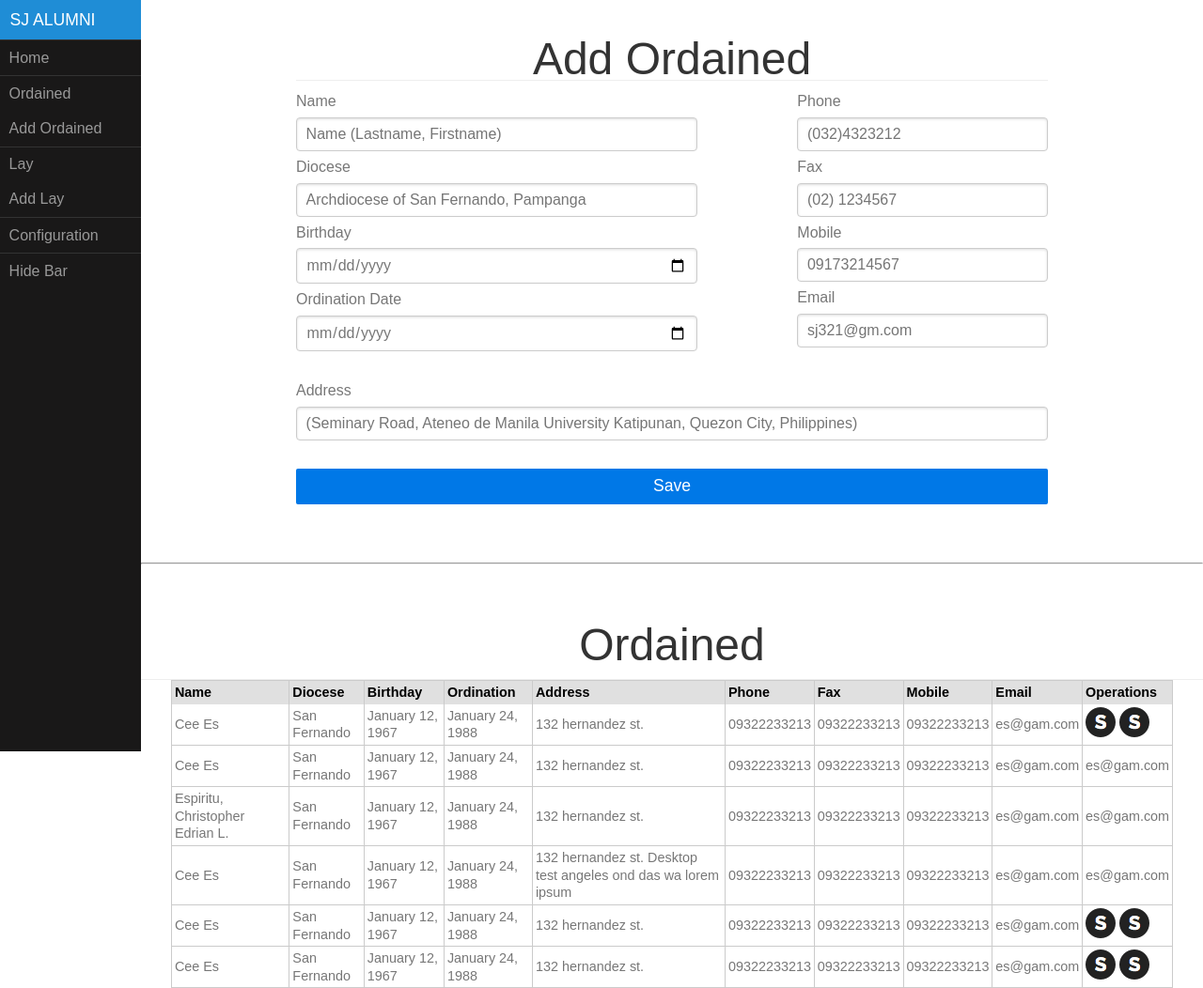
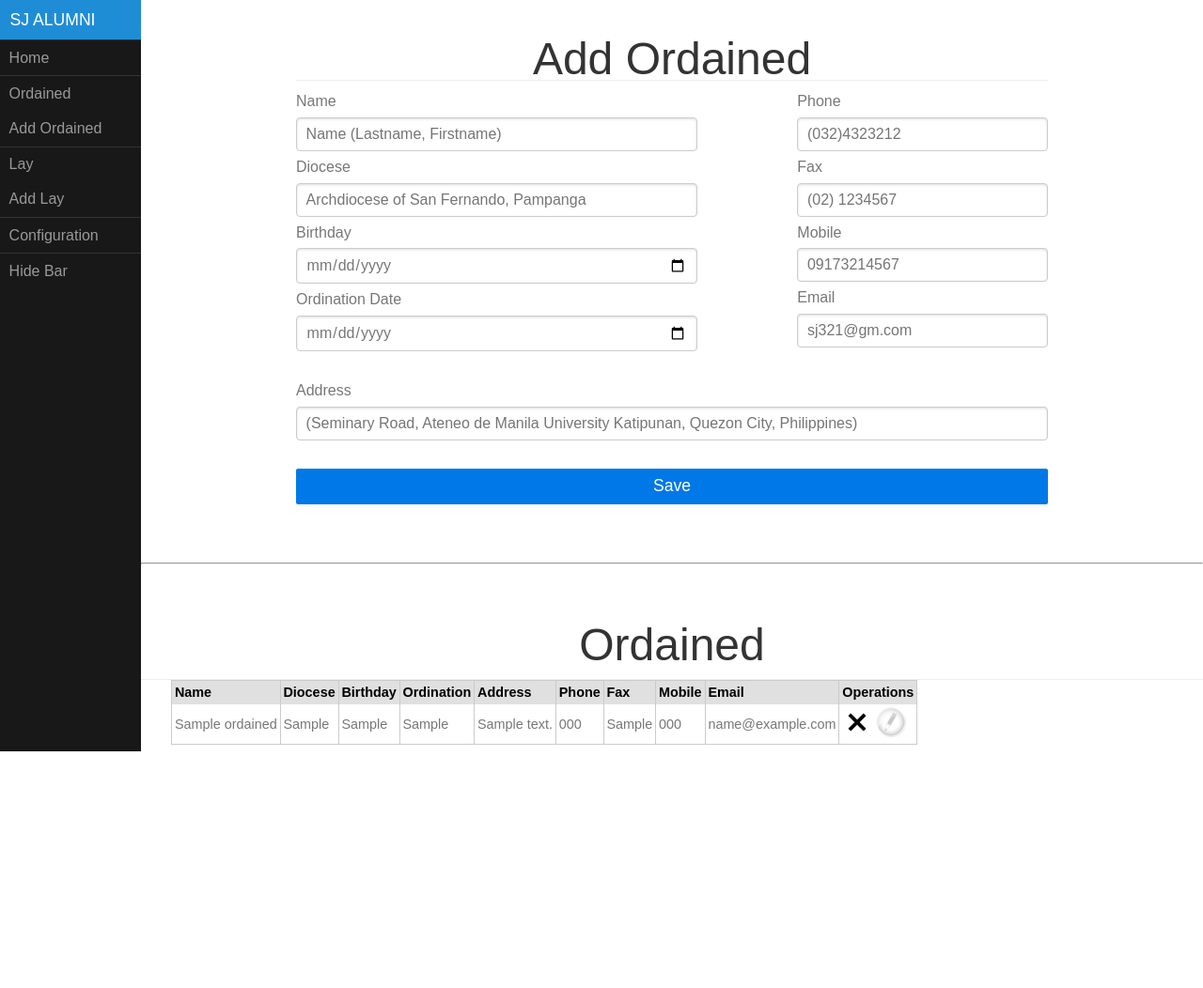
Before and after one commit to christopheredrian/san-jose-project-cms, a PHP site: page /ordained.php in a window 1280 px wide. Shown: the whole page at 94% size. After the commit the page ends 800 px from the top, so only its background shows below. Run offline with PHP 8.4, Linux system fonts and the light colour scheme; tables that the repository leaves empty or names only in its code hold one stand-in row (values such as "Sample post").

Commit message:
Add Functionality for delete buttons on lay.php and ordained.php

```diff
--- a/controller.php
+++ /dev/null
@@ -1,6 +0,0 @@
-<?php
-
-
-
-
- ?>
--- a/css/custom.css
+++ b/css/custom.css
@@ -18,9 +18,12 @@ th,td{
 	margin : 0;
 }
 
-img.icon{
-	height: 32;
-	width: 32;
+input[type=image]{
+	height: 32px;
+	width: 32px;
+}
+form{
+	display: inline;
 }
 
 /* Classes for button sizes */
--- a/db/AlumniDB.php
+++ b/db/AlumniDB.php
@@ -1,77 +1,124 @@
 <?php
 /**
-*
-*/
-class AlumniDB
-{
-
-	function __construct()
-	{
-
+ *
+ */
+class AlumniDB {
+	function __construct() {
 	}
-
-	public static function insertLay()
-	{
+	public static function insertLay() {
 		require_once 'login.php';
 		// Database access here
-		$conn = new mysqli($db_hostname,$db_username,$db_password,$db_database);
+		$conn = new mysqli ( $db_hostname, $db_username, $db_password, $db_database );
 		// Check connection
 		if ($conn->connect_error) {
-			die("Connection failed: " . $conn->connect_error);
+			die ( "Connection failed: " . $conn->connect_error );
 		}
 		$test2 = "";
 		// prepare and bind
-		$stmt = $conn->prepare("INSERT INTO lay (name,birthday,years_present,address,phone,fax,mobile,email) VALUES(?,?,?,?,?,?,?,?)");
-		$stmt->bind_param("ssssssss",$name,$birthday,$years,$address,$phone,$fax,$mobile,$email);
+		$stmt = $conn->prepare ( "INSERT INTO lay (name,birthday,years_present,address,phone,fax,mobile,email) VALUES(?,?,?,?,?,?,?,?)" );
+		$stmt->bind_param ( "ssssssss", $name, $birthday, $years, $address, $phone, $fax, $mobile, $email );
 		// Set param and execute
 		// name, birthday, years, phone, fax, mobile, email, address
-		$name  = sanitize_mysql($conn,$_POST['name']);
-		$birthday  = sanitize_mysql($conn,$_POST['birthday']);
-		$years  = sanitize_mysql($conn,$_POST['years']);
-		$phone  = sanitize_mysql($conn,$_POST['phone']);
-		$fax  = sanitize_mysql($conn,$_POST['fax']);
-		$mobile  = sanitize_mysql($conn,$_POST['mobile']);
-		$email  = sanitize_mysql($conn,$_POST['email']);
-		$address  = sanitize_mysql($conn,$_POST['address']);
+		$name = sanitize_mysql ( $conn, $_POST ['name'] );
+		$birthday = sanitize_mysql ( $conn, $_POST ['birthday'] );
+		$years = sanitize_mysql ( $conn, $_POST ['years'] );
+		$phone = sanitize_mysql ( $conn, $_POST ['phone'] );
+		$fax = sanitize_mysql ( $conn, $_POST ['fax'] );
+		$mobile = sanitize_mysql ( $conn, $_POST ['mobile'] );
+		$email = sanitize_mysql ( $conn, $_POST ['email'] );
+		$address = sanitize_mysql ( $conn, $_POST ['address'] );
 		// $test2 = "test45";
-		$stmt->execute();
+		$stmt->execute ();
 		// Close connections
-		$stmt->close();
-		$conn->close();
+		$stmt->close ();
+		$conn->close ();
 		echo "<h1>New records created successfully</h1>";
 	}
-	public static function insertOrdained()
-	{
+	public static function insertOrdained() {
 		require_once 'login.php';
 		// Database access here
-		$conn = new mysqli($db_hostname,$db_username,$db_password,$db_database);
+		$conn = new mysqli ( $db_hostname, $db_username, $db_password, $db_database );
 		// Check connection
 		if ($conn->connect_error) {
-			die("Connection failed: " . $conn->connect_error);
+			die ( "Connection failed: " . $conn->connect_error );
 		}
 		$test2 = "";
 		// prepare and bind
-		$stmt = $conn->prepare("INSERT INTO ordained (name,diocese,birthday,ordination,address,phone,fax,mobile,email) VALUES(?,?,?,?,?,?,?,?,?)");
-		$stmt->bind_param("sssssssss",$name,$diocese,$birthday,$ordination,$address,$phone,$fax,$mobile,$email);
+		$stmt = $conn->prepare ( "INSERT INTO ordained (name,diocese,birthday,ordination,address,phone,fax,mobile,email) VALUES(?,?,?,?,?,?,?,?,?)" );
+		$stmt->bind_param ( "sssssssss", $name, $diocese, $birthday, $ordination, $address, $phone, $fax, $mobile, $email );
 		// Set param and execute
 		// name, diocese, birthday, ordination, address, phone, fax, mobile, email
-		$name  = sanitize_mysql($conn,$_POST['name']);
-		$diocese  = sanitize_mysql($conn,$_POST['diocese']);
-		$birthday  = sanitize_mysql($conn,$_POST['birthday']);
-		$ordination  = sanitize_mysql($conn,$_POST['ordination']);
-		$address  = sanitize_mysql($conn,$_POST['address']);
-		$phone  = sanitize_mysql($conn,$_POST['phone']);
-		$fax  = sanitize_mysql($conn,$_POST['fax']);
-		$mobile  = sanitize_mysql($conn,$_POST['mobile']);
-		$email  = sanitize_mysql($conn,$_POST['email']);
+		$name = sanitize_mysql ( $conn, $_POST ['name'] );
+		$diocese = sanitize_mysql ( $conn, $_POST ['diocese'] );
+		$birthday = sanitize_mysql ( $conn, $_POST ['birthday'] );
+		$ordination = sanitize_mysql ( $conn, $_POST ['ordination'] );
+		$address = sanitize_mysql ( $conn, $_POST ['address'] );
+		$phone = sanitize_mysql ( $conn, $_POST ['phone'] );
+		$fax = sanitize_mysql ( $conn, $_POST ['fax'] );
+		$mobile = sanitize_mysql ( $conn, $_POST ['mobile'] );
+		$email = sanitize_mysql ( $conn, $_POST ['email'] );
 
 		// $test2 = "test45";
-		$stmt->execute();
+		$stmt->execute ();
 		// Close connections
-		$stmt->close();
-		$conn->close();
+		$stmt->close ();
+		$conn->close ();
 		echo "<h1>New records created successfully</h1>";
 	}
+	public static function getLay() {
+		require 'login.php';
+		$conn = new mysqli ( $db_hostname, $db_username, $db_password, $db_database );
+		if ($conn->connect_error) {
+			die ( "Connection failed: " . $conn->connect_error );
+		}
+		$sql = "SELECT * FROM lay";
+		$result = $conn->query ( $sql );
+		// if ($result->num_rows > 0) {
+		// // output data of each row
+		// while($row = $result->fetch_assoc()) {
+		// // echo "id: " . $row["id"]. " - Name: " . $row["firstname"]. " " . $row["lastname"]. "<br>";
+		// echo print_r($row);
+		// }
+		// } else {
+		// echo "0 results";
+		// }
+		$conn->close ();
+		return $result;
+	}
+	public static function getOrdained() {
+		require 'login.php';
+		$conn = new mysqli ( $db_hostname, $db_username, $db_password, $db_database );
+		if ($conn->connect_error) {
+			die ( "Connection failed: " . $conn->connect_error );
+		}
+		$sql = "SELECT * FROM ordained";
+		$result = $conn->query ( $sql );
+		$conn->close ();
+		return $result;
+	}
 
+	public static function delete($table, $id) {
+		if (is_int ( $id ) || $table === 'ordained' || $table === 'lay') {
+			require 'login.php';
+			// Create connection
+			$conn = new mysqli ( $db_hostname, $db_username, $db_password, $db_database );
+			if ($conn->connect_error) {
+				die ( "Connection failed: " . $conn->connect_error );
+			}
+
+			// sql to delete a record
+			$sql = "DELETE FROM $table WHERE id=$id";
+			if ($conn->query ( $sql ) === TRUE) {
+				echo "Record deleted successfully";
+			} else {
+				echo "Error deleting record: " . $conn->error;
+			}
+
+			$conn->close ();
+		}else{
+			echo "Error deleting record: Method args invalid";
+		}
+
+	}
 }
 ?>
--- a/index.php
+++ b/index.php
@@ -1,4 +1,7 @@
 <?php
 require("includes/header.html");
+
+echo $localIP = getHostByName(getHostName());
 require("includes/footer.html");
+
  ?>
--- a/ordained.php
+++ b/ordained.php
@@ -1,8 +1,7 @@
 <?php
-
 include_once 'includes/header.html';
 require_once 'db/security.php';
-
+require_once 'db/AlumniDB.php';
 if (isset ( $_POST ['action'] )) {
 	if (get_post ( 'action' ) == 'addOrdained') {
 		require_once 'db/AlumniDB.php';
@@ -10,6 +9,9 @@ if (isset ( $_POST ['action'] )) {
 		AlumniDB::insertOrdained ();
 	} else {
 	}
+}
+if (isset ( $_POST ['delete_id'] )) {
+	AlumniDB::delete ( 'ordained', get_post ( 'delete_id' ) );
 }
 ?>
 <main id="main">
@@ -47,18 +49,18 @@ if (isset ( $_POST ['action'] )) {
 			<label>Address</label> <input type="text" class="pure-input-1"
 				name="address"
 				placeholder="(Seminary Road, Ateneo de Manila University Katipunan, Quezon City, Philippines)">
-			<br>
-			<input class="pure-u-1 pure-button pure-button-primary button-large"
+			<br> <input
+				class="pure-u-1 pure-button pure-button-primary button-large"
 				type="submit" value="Save" id="save">
 		</fieldset>
 	</form>
 
 </section>
-<hr>
+<hr id="ordainedLink">
 <header class="header">
 	<h1>Ordained</h1>
 </header>
-<section class="content content-table" id="ordainedLink">
+<section class="content content-table">
 	<table class="pure-table pure-table-bordered">
 		<!--           <colgroup>
           <col width="50%">
@@ -80,96 +82,48 @@ if (isset ( $_POST ['action'] )) {
 			</tr>
 		</thead>
 		<tbody>
-			<tr>
-				<td>Cee Es</td>
-				<td>San Fernando</td>
-				<td>January 12, 1967</td>
-				<td>January 24, 1988</td>
-				<td>132 hernandez st.</td>
-				<td>09322233213</td>
-				<td>09322233213</td>
-				<td>09322233213</td>
-				<td>es@gam.com</td>
+		<?php
+
+		$result = AlumniDB::getOrdained ();
+		if ($result->num_rows > 0) {
+			// output data of each row
+			while ( $row = $result->fetch_assoc () ) {
+				echo '<tr>';
+				// echo "id: " . $row["id"]. " - Name: " . $row["firstname"]. " " . $row["lastname"]. "<br>";
+				echo '<td>' . $row ['name'] . '</td>';
+				echo '<td>' . $row ['diocese'] . '</td>';
+				echo '<td>' . $row ['birthday'] . '</td>';
+				echo '<td>' . $row ['ordination'] . '</td>';
+				echo '<td>' . $row ['address'] . '</td>';
+				echo '<td>' . $row ['phone'] . '</td>';
+				echo '<td>' . $row ['fax'] . '</td>';
+				echo '<td>' . $row ['mobile'] . '</td>';
+				echo '<td>' . $row ['email'] . '</td>';
+				?>
 				<td>
-					<form action="demo_form.asp">
-						<!-- HIDDEN id here -->
-						<input type="image" src="images/favicon.png" alt="Submit"> <input
-							type="image" src="images/favicon.png" alt="Submit">
-					</form>
-				</td>
-			</tr>
-			<tr>
-				<td>Cee Es</td>
-				<td>San Fernando</td>
-				<td>January 12, 1967</td>
-				<td>January 24, 1988</td>
-				<td>132 hernandez st.</td>
-				<td>09322233213</td>
-				<td>09322233213</td>
-				<td>09322233213</td>
-				<td>es@gam.com</td>
-				<td>es@gam.com</td>
-			</tr>
-			<tr>
-				<td>Espiritu, Christopher Edrian L.</td>
-				<td>San Fernando</td>
-				<td>January 12, 1967</td>
-				<td>January 24, 1988</td>
-				<td>132 hernandez st.</td>
-				<td>09322233213</td>
-				<td>09322233213</td>
-				<td>09322233213</td>
-				<td>es@gam.com</td>
-				<td>es@gam.com</td>
-			</tr>
-			<tr>
-				<td>Cee Es</td>
-				<td>San Fernando</td>
-				<td>January 12, 1967</td>
-				<td>January 24, 1988</td>
-				<td>132 hernandez st. Desktop test angeles ond das wa lorem ipsum</td>
-				<td>09322233213</td>
-				<td>09322233213</td>
-				<td>09322233213</td>
-				<td>es@gam.com</td>
-				<td>es@gam.com</td>
-			</tr>
-			<tr>
-				<td>Cee Es</td>
-				<td>San Fernando</td>
-				<td>January 12, 1967</td>
-				<td>January 24, 1988</td>
-				<td>132 hernandez st.</td>
-				<td>09322233213</td>
-				<td>09322233213</td>
-				<td>09322233213</td>
-				<td>es@gam.com</td>
-				<td>
-					<form action="demo_form.asp">
-						<!-- HIDDEN id here -->
-						<input type="image" src="images/favicon.png" alt="Submit"> <input
-							type="image" src="images/favicon.png" alt="Submit">
-					</form>
-				</td>
-			</tr>
-			<tr>
-				<td>Cee Es</td>
-				<td>San Fernando</td>
-				<td>January 12, 1967</td>
-				<td>January 24, 1988</td>
-				<td>132 hernandez st.</td>
-				<td>09322233213</td>
-				<td>09322233213</td>
-				<td>09322233213</td>
-				<td>es@gam.com</td>
-				<td>
-					<form action="demo_form.asp">
-						<!-- HIDDEN id here -->
-						<input type="image" src="images/favicon.png" alt="Submit"> <input
-							type="image" src="images/favicon.png" alt="Submit">
-					</form>
-				</td>
-			</tr>
+				<form action="ordained.php#ordainedLink" method="post">
+					<!-- HIDDEN id here -->
+					<input type="hidden" name="delete_id"
+						value="<?php echo $row['id'];?>"> <input type="image"
+						src="images/delete.png" alt="delete" title="delete"
+						onclick="return confirm('Are you sure you want to delete this item?');">
+				</form>
+				<form action="edit.php" method="post">
+					<input type="hidden" name="edit_id"
+						value="<?php echo $row['id'];?>"> <input type="image"
+						src="images/edit.png" alt="edit" title="edit">
+				</form>
+
+			</td>
+				<?php
+				echo '</tr>';
+				// echo print_r ( $row );
+			}
+		} else {
+			echo "0 results";
+		}
+
+		?>
 		</tbody>
 
 	</table>
```
Also changed, not shown: addDialogTesting.html (added, +72 -0 lines), js/dialog.js (added, +25 -0 lines), lay.php (+47 -57 lines), playground.php (added, +30 -0 lines).
